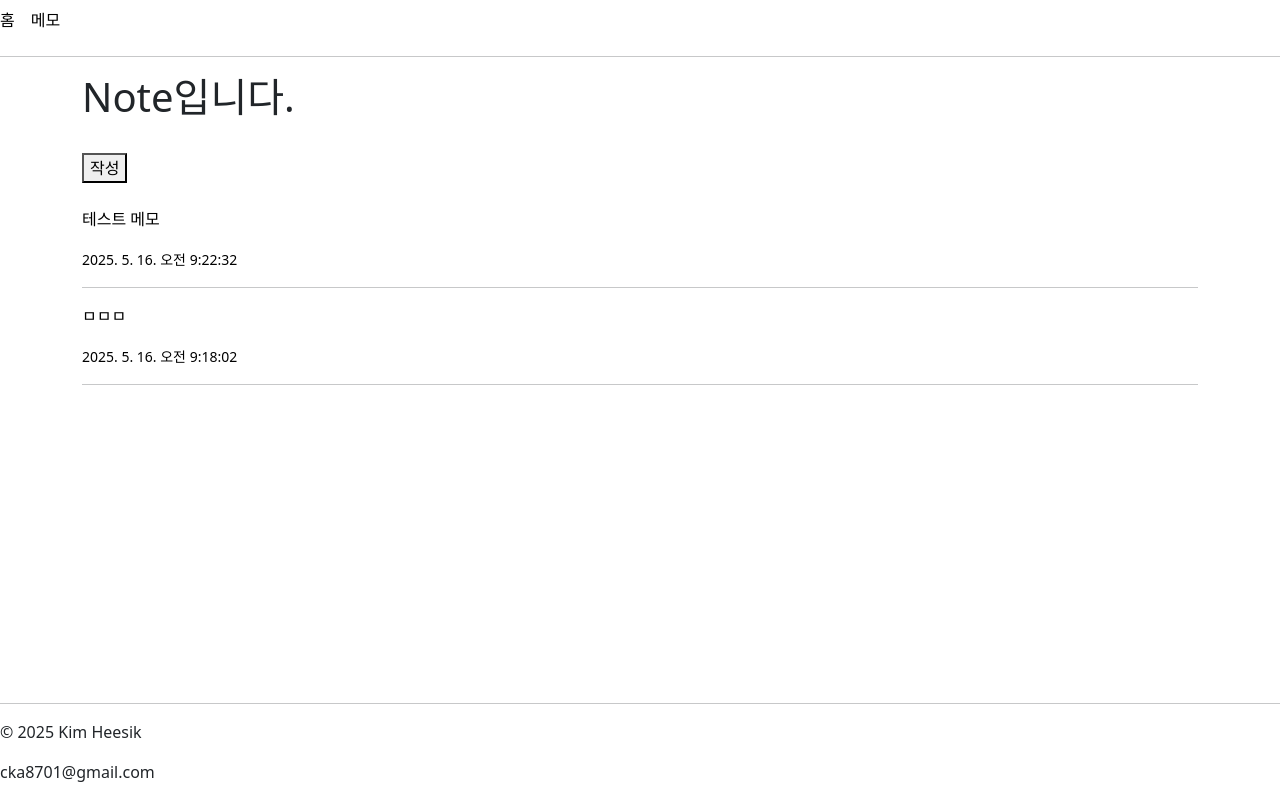
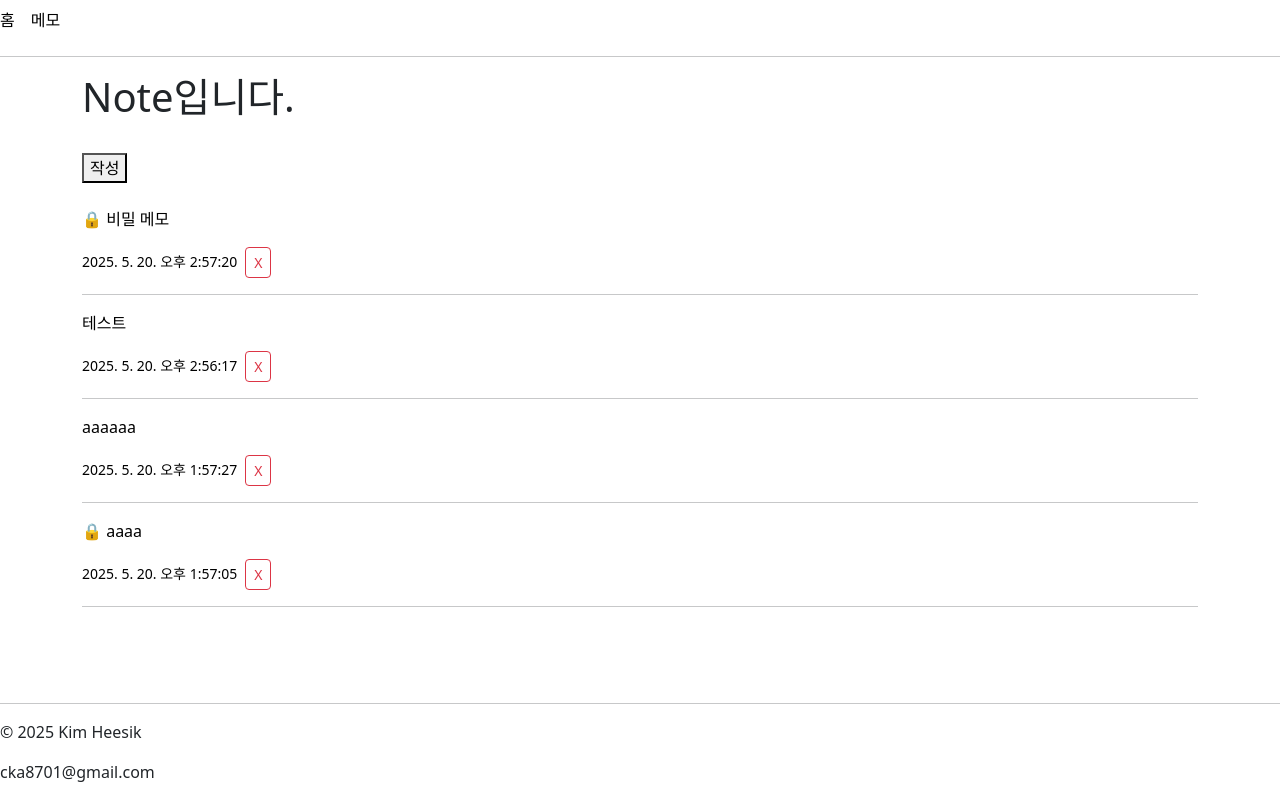
Before and after one commit to heesik03/Dongyang-FrontExam, a React (Vite) app in the folder Front-end/: page /note in a window 1280 px wide. Built offline with nearby package versions, Linux system fonts and the light colour scheme; data requests are answered from the project's data file.

Commit message:
메모 잠금 기능 추가

```diff
--- a/Front-end/db.json
+++ b/Front-end/db.json
@@ -2,16 +2,32 @@
   "schedules": [],
   "notes": [
     {
-      "id": "2ee1",
-      "title": "ㅁㅁㅁ",
-      "content": "ㅁㅁㅁ",
-      "timestamp": "2025. 5. 16. 오전 9:18:02"
+      "id": "9114",
+      "title": "aaaa",
+      "content": "aaaaa",
+      "password": "aaa",
+      "timestamp": "2025. 5. 20. 오후 1:57:05"
     },
     {
-      "id": "3913",
-      "title": "테스트 메모",
-      "content": "테스트 메모입니다.",
-      "timestamp": "2025. 5. 16. 오전 9:22:32"
+      "id": "ac94",
+      "title": "aaaaaa",
+      "content": "aaaaaa",
+      "password": null,
+      "timestamp": "2025. 5. 20. 오후 1:57:27"
+    },
+    {
+      "id": "2117",
+      "title": "테스트",
+      "content": "테스트 메모입니다",
+      "password": null,
+      "timestamp": "2025. 5. 20. 오후 2:56:17"
+    },
+    {
+      "id": "ac88",
+      "title": "비밀 메모",
+      "content": "비밀스러운 메모",
+      "password": "1234",
+      "timestamp": "2025. 5. 20. 오후 2:57:20"
     }
   ]
 }
--- /dev/null
+++ b/Front-end/src/componets/note/NoteArticleArea.jsx
@@ -0,0 +1,11 @@
+const NoteArticleArea = ({title, timestamp, content}) => {
+    return (
+        <section>
+            <p>제목 : {title} </p>
+            <p>작성일 : {timestamp} </p>
+            <p>{content}</p>
+        </section>
+    )
+}
+
+export default NoteArticleArea;
--- /dev/null
+++ b/Front-end/src/componets/note/NotePasswordArea.jsx
@@ -0,0 +1,19 @@
+const NotePasswordArea = ({id, password, setPassword}) => {
+    return (
+        <>
+            <label className="form-label" htmlFor={id}>
+                메모 비밀번호
+            </label>
+            <input
+                className="form-control-sm ms-2"
+                type="password"
+                id={id}
+                value={password}
+                onChange={(e) => setPassword(e.target.value)}
+            />
+            <br />
+        </>
+    )
+}
+
+export default NotePasswordArea;
--- a/Front-end/src/pages/Note.jsx
+++ b/Front-end/src/pages/Note.jsx
@@ -15,6 +15,16 @@ function Note() {
         } catch (error) {
             console.error(`getNoteList Error : ${error}`);
             alert("사이트 오류로 메모 불러오기에 실패했습니다.");
+        }
+    }
+
+    const deleteNote = async(id) => {
+        try {
+            await axios.delete(`http://localhost:3000/notes/${id}`);
+            setNoteList(noteList.filter(note => note.id !== id));
+        } catch (error) {
+            console.error(`deleteNote Error : ${error}`);
+            alert("사이트 오류로 노트 삭제에 실패했습니다.");
         }
     }
 
@@ -38,9 +48,14 @@ function Note() {
                     noteList?.map(note => (
                         <li key={note.id} className="note-item">
                             <Link to={`/note/${note.id}`}>
-                                <p>{note.title}</p>
+                                <p>{note.password && "🔒"} {note.title}</p>
                                 <small>{note.timestamp}</small>
                             </Link>
+                            <button className="btn btn-outline-danger btn-sm ms-2"
+                                type="button"
+                                onClick={() => deleteNote(note.id)} >
+                                X
+                            </button>
                             <hr />
                         </li>
                     ))
--- a/Front-end/src/pages/NoteRead.jsx
+++ b/Front-end/src/pages/NoteRead.jsx
@@ -1,18 +1,21 @@
 import { useState, useEffect } from "react";
-import { useParams } from 'react-router-dom';
+import { useNavigate, useParams } from 'react-router-dom';
 import axios from 'axios';
 import useTitle from "../hooks/useTitle";
+import NotePasswordArea from "../componets/note/NotePasswordArea";
+import NoteArticleArea from "../componets/note/NoteArticleArea";
 
 function NoteRead() {
     const [ note, setNote ] = useState([]);
+    const [ notePassword , setNotePassword ] = useState("");
     const { id } = useParams();
+    const navigate = useNavigate();
 
     useTitle(`김희식 기말 메모 읽기`);
 
     const getNote = async() => {
         try {
             const noteData = await axios.get(`http://localhost:3000/notes?id=${id}`);
-            console.log(noteData.data);
             setNote(noteData.data);
         } catch (error) {
             console.error(`getNote Error : ${error}`);
@@ -25,10 +28,25 @@ function NoteRead() {
     }, [])
 
     return (
-        <main>
-            <p>제목 : {note[0]?.title} </p>
-            <p>작성일 : {note[0]?.timestamp} </p>
-            <p>{note[0]?.content}</p>
+        <main className="container">
+        {
+            note[0]?.password ? ( // 비밀번호가 존재할 경우
+                note[0].password === notePassword ? ( // 비밀번호 체크
+                    <NoteArticleArea
+                        title={note[0]?.title}
+                        timestamp={note[0]?.timestamp}
+                        content={note[0]?.content}
+                    />
+                    ) : <NotePasswordArea id={"check-password"} password={notePassword} setPassword={setNotePassword} />
+            ) : (
+                <NoteArticleArea
+                    title={note[0]?.title}
+                    timestamp={note[0]?.timestamp}
+                    content={note[0]?.content}
+                />
+            )
+        }
+
         </main>
     )
 }
--- a/Front-end/src/pages/NoteWrite.jsx
+++ b/Front-end/src/pages/NoteWrite.jsx
@@ -2,10 +2,13 @@ import { useState } from "react";
 import { useNavigate } from "react-router-dom";
 import axios from "axios";
 import useTitle from "../hooks/useTitle";
+import NotePasswordArea from "../componets/note/NotePasswordArea";
 
 function NoteWrite() {
     const [ title, setTitle ] = useState("")
     const [ content, setContent ] = useState("")
+    const [ password, setPassword ] = useState("");
+    const [ isLocked, setIsLocked ] = useState(false);
     const navigate = useNavigate();
     const koreaTime = new Date().toLocaleString("ko-KR", {
         timeZone: "Asia/Seoul",
@@ -16,9 +19,10 @@ function NoteWrite() {
     const onSubmitNote = async() => {
         try {
             await axios.post('http://localhost:3000/notes', {
-            title : title,
-            content : content,
-            timestamp : koreaTime
+                title,
+                content,
+                password : password==="" ? null : password,
+                timestamp : koreaTime
             })
             alert("메모 작성에 성공했습니다!");
             navigate("/note");
@@ -52,7 +56,24 @@ function NoteWrite() {
                 onChange={(e) => {setContent(e.target.value)}} />
             <br />
 
-            <button type="submit" onClick={onSubmitNote}>제출</button>
+            <div className="form-check form-switch">
+                <input className="form-check-input"
+                    type="checkbox"
+                    id="lock-switch"
+                    onChange={() => setIsLocked(isLock => !isLock)}
+                />
+                <label className="form-check-label" htmlFor="lock-switch">메모 잠금</label>
+            </div>
+            <br />
+            {
+                isLocked && <NotePasswordArea id={"note-password"} password={password} setPassword={setPassword} />
+            }
+
+            <button className="btn btn-primary"
+                type="submit"
+                onClick={onSubmitNote} >
+                제출
+            </button>
         </main>
     )
 }
```
